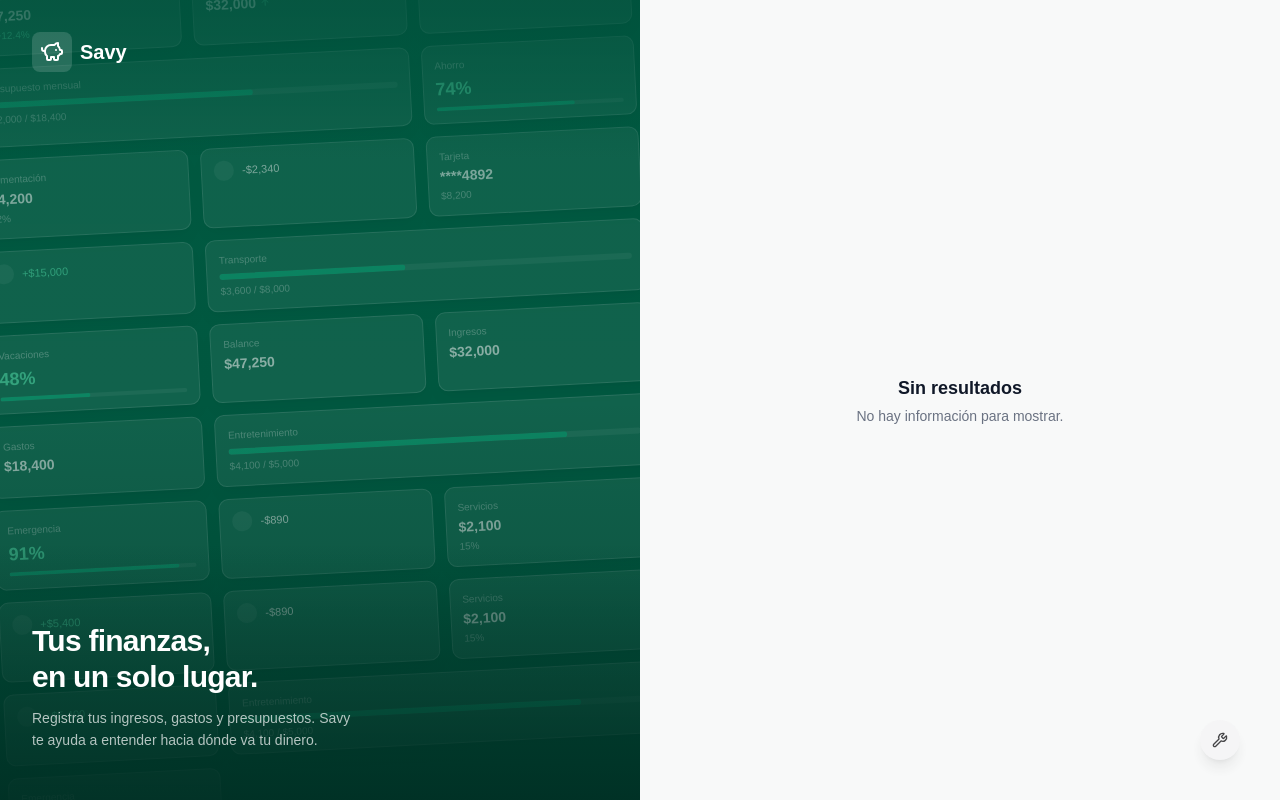
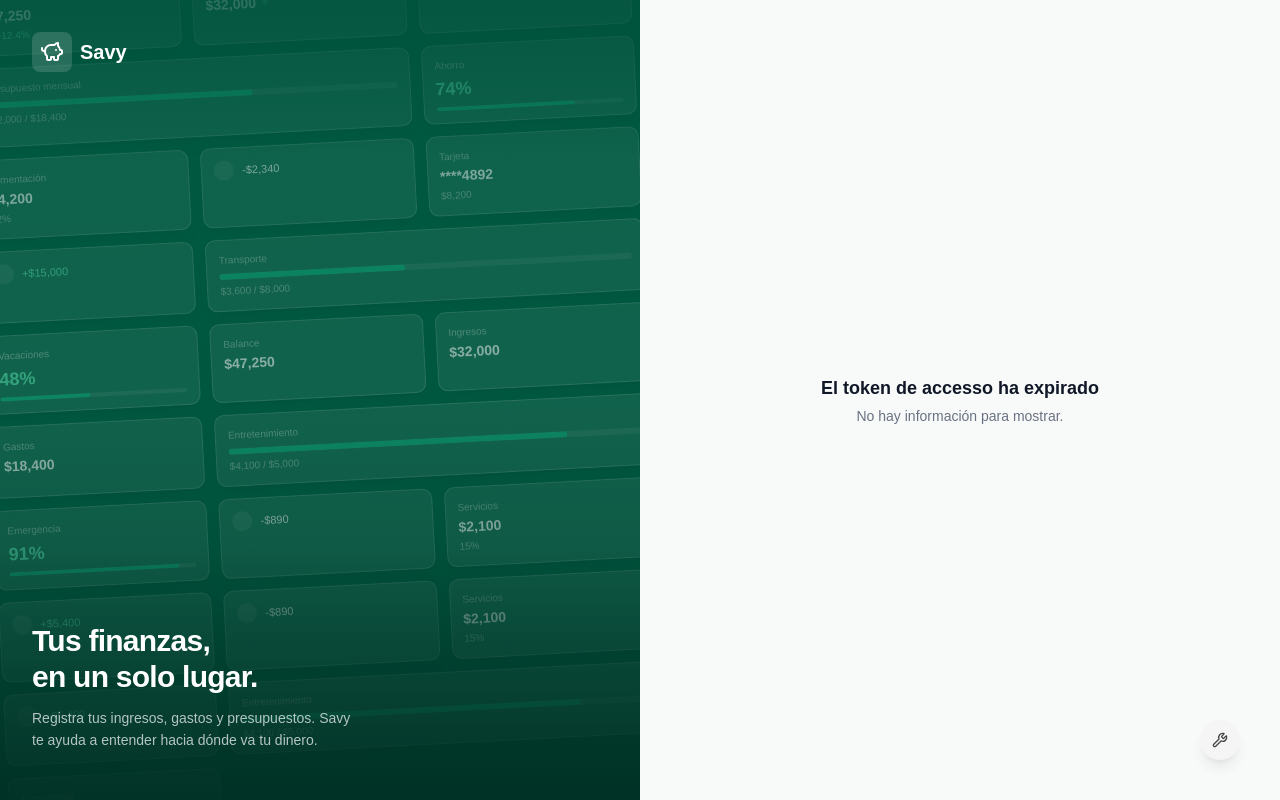
Before and after one commit to Ianbleake/savy-web, a React (Vite) app: page /auth/reset-password in a window 1280 px wide. Built offline with nearby package versions, Linux system fonts and the light colour scheme; no server answers.

Commit message:
fix: remove guard

```diff
--- a/src/screens/auth/new-password/index.tsx
+++ b/src/screens/auth/new-password/index.tsx
@@ -33,7 +33,7 @@ export const NewPassword = (): React.ReactElement => {
 	const { mutate: resetPassword, isPending } = useResetPassword();
 
 	if (!tokens) {
-		return <Empty />;
+		return <Empty title="El token de accesso ha expirado" />;
 	}
 
 	const onSubmit = (formData: ResetPasswordFormType) => {
```
